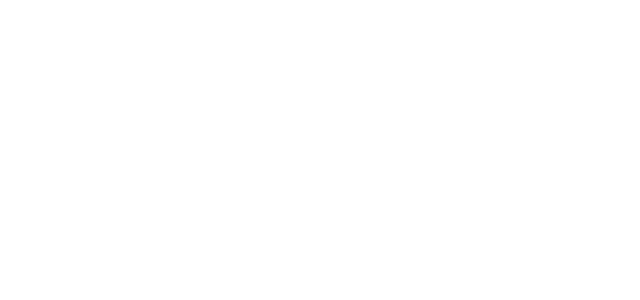
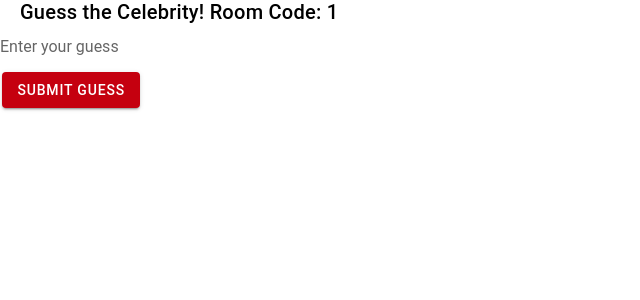
Before and after one commit to Drago150Ugo/CelebrityNameChain, a React (Vite) app in the folder client/: page /guess/1 in a window 1280 px wide. Shown: the top 300 px of the page, without its empty margins (0-640 px from the left). Built offline with nearby package versions, Linux system fonts and the light colour scheme; no server answers.

Commit message:
RoomCode route good

```diff
--- a/client/src/App.tsx
+++ b/client/src/App.tsx
@@ -48,7 +48,7 @@
         <Route exact path="/lobby">
           <Lobby />
         </Route>
-        <Route exact path="/guess">
+        <Route exact path="/guess/:roomCode">
           <Guess/>
         </Route>
         <Route exact path="/">
--- a/client/src/main.tsx
+++ b/client/src/main.tsx
@@ -1,11 +1,16 @@
 import React from 'react';
 import { createRoot } from 'react-dom/client';
+import { QueryClient, QueryClientProvider } from '@tanstack/react-query';
 import App from './App';
+
+const queryClient = new QueryClient();
 
 const container = document.getElementById('root');
 const root = createRoot(container!);
 root.render(
   <React.StrictMode>
-    <App />
+    <QueryClientProvider client={queryClient}>
+      <App />
+    </QueryClientProvider>
   </React.StrictMode>
 );
--- a/client/src/pages/Guess.tsx
+++ b/client/src/pages/Guess.tsx
@@ -1,13 +1,44 @@
 import { IonButton, IonContent, IonHeader, IonInput, IonList, IonPage, IonTitle, IonToolbar } from '@ionic/react';
 import "./Home.css";
+import {
+  useForm,
+  Controller,
+} from 'react-hook-form';
+import { useQuery, useMutation, useQueryClient } from '@tanstack/react-query';
+import { useState } from 'react';
+import { useParams, useLocation } from 'react-router-dom';
+
+
+
 
 const Guess: React.FC = () => {
+    const queryClient = useQueryClient();
+    const [answer, setAnswer] = useState('');
+
+    const { roomCode } = useParams<{ roomCode: string }>();
+    console.log("roomCode:", roomCode);
+
+
+    const location = useLocation<{ username: string }>();
+    const username = location.state?.username;
+
+    const {data: gameData, isLoading, isError} = useQuery({
+        queryKey: ['/game', roomCode],
+        queryFn: async () => {
+            const response = await fetch(`/games/${roomCode}`);
+            const data = await response.json();
+            return data;
+        }
+    });
+
+
+
     return (
         <IonPage>
         <IonContent fullscreen className="guess-container">
 
         <IonTitle className="guess-celeb">
-          Guess the Celebrity!
+          Guess the Celebrity!    {roomCode && <span className="room-code">Room Code: {roomCode}</span>}   {username && <span className="username">Username: {username}</span>}
         </IonTitle>
         <div className="guess-input">
             <IonInput placeholder="Enter your guess" />
```
